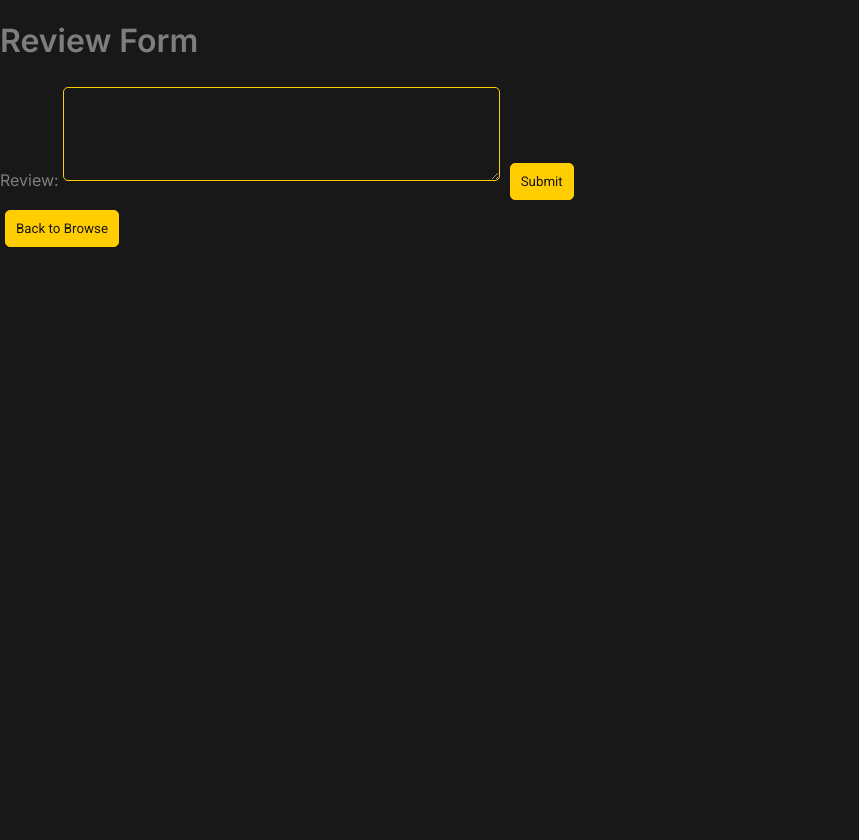
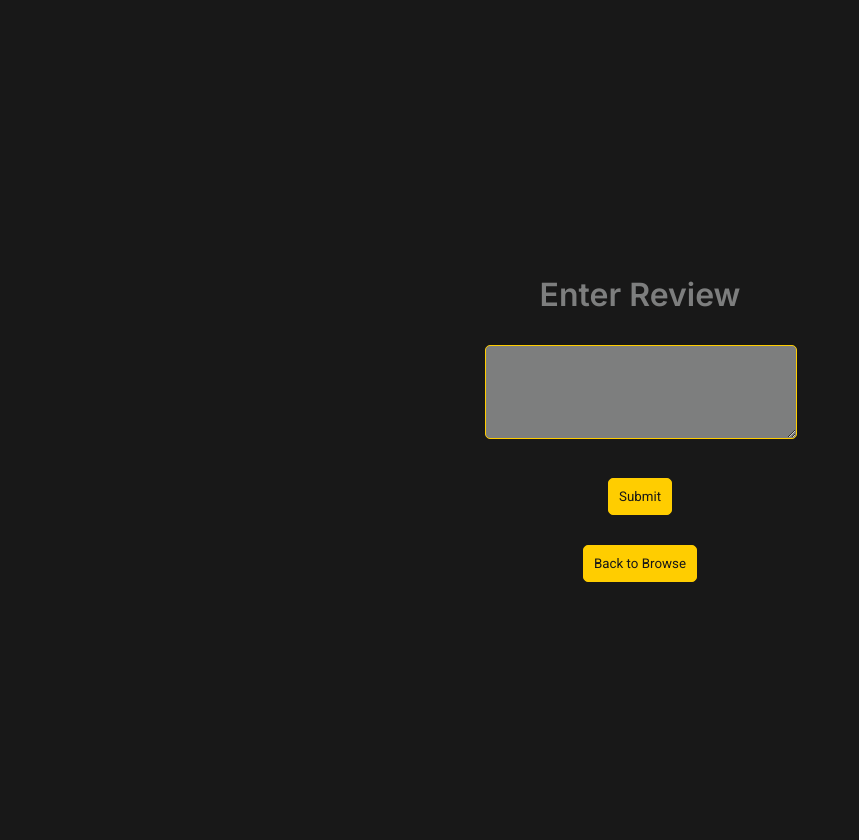
Before and after one commit to ashasic/TextbookApp, a FastAPI app: page /review-form.html in a window 1280 px wide. Shown: the whole page, without its empty margins (0-859 px from the left). Before the commit the page ends 247 px from the top, so only its background shows below. Run offline with FastAPI, Linux system fonts and the light colour scheme; parts of the project's set-up code (start-up, migrations or seed data) failed here and were passed over.

Commit message:
review page front end clean up

```diff
--- a/static/styles.css
+++ b/static/styles.css
@@ -298,3 +298,116 @@ select {
   background-repeat: no-repeat;
   background-position: right 10px center; /* Positions the background image to the right-center */
 }
+
+/* newly added styles for review */
+
+.container {
+  display: flex;
+  flex-direction: column;
+  align-items: center;
+  justify-content: center;
+  min-height: 100vh;
+  padding: 20px;
+}
+
+.form-group {
+  margin-bottom: 20px;
+  width: 50%;
+  margin-left: auto;
+  margin-right: auto;
+  text-align: center;
+}
+
+.modal {
+  position: fixed;
+  left: 0;
+  top: 0;
+  width: 100%;
+  height: 100%;
+  background-color: rgba(0, 0, 0, 0.5);
+  display: flex;
+  justify-content: center;
+  align-items: center;
+}
+
+.modal-content {
+  background-color: var(--uiowa-black);
+  padding: 20px;
+  border-radius: 10px;
+  width: 80%;
+  max-width: 500px;
+}
+
+.close {
+  color: var(--uiowa-white);
+  float: right;
+  font-size: 28px;
+  font-weight: bold;
+}
+
+.close:hover,
+.close:focus {
+  color: #f44336;
+  text-decoration: none;
+  cursor: pointer;
+}
+
+textarea {
+  width: calc(100% - 20px);
+  margin: 10px 0;
+  padding: 10px;
+  border-radius: 5px;
+  border: 1px solid var(--uiowa-gold);
+  background-color: var(--uiowa-gray);
+  color: var(--uiowa-white);
+}
+
+.main-content {
+    display: flex;
+    justify-content: space-between;
+    align-items: flex-start; /* Align items at the start of the container */
+    padding: 20px;
+}
+
+.reviews-container {
+    flex: 3; /* Allows the reviews section to take more space */
+    margin-right: 20px; /* Adds some space between the reviews and the buttons */
+}
+
+.buttons-container {
+    flex: 1;
+    display: flex;
+    flex-direction: column;
+    gap: 10px; /* Adds space between buttons */
+    align-items: flex-start; /* Align buttons to the start of the container */
+}
+
+.review-entry {
+  display: flex;
+  flex-direction: column;
+  align-items: flex-start;
+  padding: 10px;
+  border-bottom: 1px solid var(--uiowa-gray);
+  margin-bottom: 20px; /* Adds space between review entries */
+}
+
+.review-actions {
+  display: flex;
+  gap: 10px; /* Space between the small buttons */
+}
+
+.small-btn {
+  padding: 5px 10px; /* Smaller padding for smaller buttons */
+  font-size: 0.8rem; /* Smaller font size for button text */
+  background-color: var(--uiowa-gray);
+  color: var(--uiowa-white);
+  border: none;
+  border-radius: 5px;
+  cursor: pointer;
+  transition: background-color 0.3s, color 0.3s;
+}
+
+.small-btn:hover {
+  background-color: var(--uiowa-gold);
+  color: var(--uiowa-black);
+}
--- a/templates/review-form.html
+++ b/templates/review-form.html
@@ -7,14 +7,18 @@
     <link rel="stylesheet" href="/static/styles.css">
 </head>
 <body>
-    <h1>Review Form</h1>
-    <form id="reviewForm">
-        <input type="hidden" id="isbn" name="isbn">
-        <label for="review">Review:</label>
-        <textarea id="review" name="review" rows="4" cols="50"></textarea>
-        <button type="submit">Submit</button>
-    </form>
-    <button onclick="window.location.href='/browse'">Back to Browse</button>
+    <div class="container">
+        <h1>Enter Review</h1>
+        <form id="reviewForm" class="form-group">
+            <input type="hidden" id="isbn" name="isbn">
+            <div class="form-group">
+                <label for="review"></label>
+                <textarea id="review" name="review" rows="4" cols="50"></textarea>
+            </div>
+            <button type="submit">Submit</button>
+        </form>
+        <button onclick="window.location.href='/browse'">Back to Browse</button>
+    </div>
     <script src="/static/review-form.js"></script>
 </body>
 </html>
```
Also changed, not shown: templates/reviews.html (+23 -5 lines), 1 other file.
